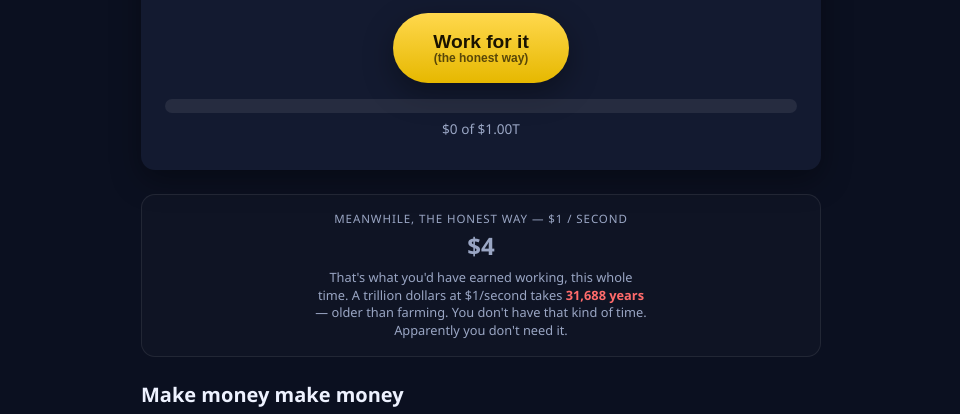
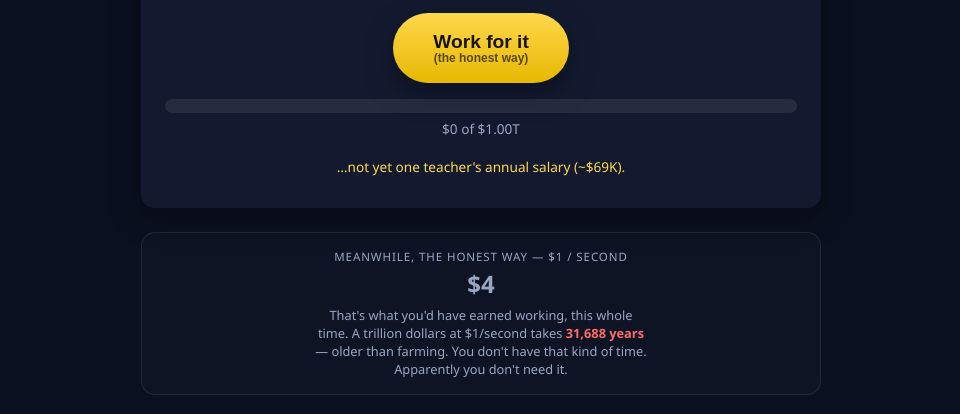
Before and after one commit to artjumble/trillionair, a plain HTML site: page index.html in a window 1280 px wide. Shown: the part 363-777 px from the top of the page, without its empty margins (159-1119 px from the left). Drawn offline with Linux system fonts and the light colour scheme.

Commit message:
feat: wealth-comparison annotation
Translate the abstract pile into human terms: a live line under the money
number showing roughly how many average U.S. teachers (~$69K/yr, stated
transparently) the fortune could pay for a year. Below one salary it stings
with "…not yet one teacher's annual salary"; above, it counts up (singular
/plural handled).

Verified in-browser: not-yet / 1 teacher / 2 teachers branches all correct,
$1T resolves to 14,492,753 teachers, no console errors.

Co-Authored-By: Claude Opus 4.8 <noreply@anthropic.com>

```diff
--- a/css/style.css
+++ b/css/style.css
@@ -240,6 +240,14 @@ body {
 .gen__buy-label { font-size: 0.7rem; text-transform: uppercase; letter-spacing: 0.08em; opacity: 0.8; }
 .gen__cost { font-size: 1rem; font-variant-numeric: tabular-nums; }
 
+.comparison {
+  text-align: center;
+  font-size: 0.85rem;
+  color: var(--accent);
+  margin-top: 0.2rem;
+  min-height: 1.2em;
+}
+
 .footer { text-align: center; }
 .footer__note { color: var(--ink-dim); font-size: 0.85rem; }
 
--- a/index.html
+++ b/index.html
@@ -29,6 +29,8 @@
         <div class="goal__bar"><div id="goal-fill" class="goal__fill"></div></div>
         <div id="goal-label" class="goal__label">$0 of $1.00T</div>
       </div>
+
+      <div id="comparison" class="comparison"></div>
     </section>
 
     <section class="honest-panel">
--- a/js/ui.js
+++ b/js/ui.js
@@ -2,9 +2,13 @@
 
 import { state, GOAL, addMoney, goalProgress, buyGenerator } from './state.js';
 import { generators, bulkCost, maxAffordable } from './generators.js';
-import { money } from './format.js';
+import { money, format, dec } from './format.js';
 
 const el = (id) => document.getElementById(id);
+
+// Average U.S. public school teacher salary (~$69K, NEA 2023-24). Shown transparently
+// so the comparison is an honest translation of the pile, not a hidden claim.
+const TEACHER_SALARY = 69000;
 
 // Cached references to each generator row's dynamic elements, built once.
 const genEls = {};
@@ -98,6 +102,16 @@ export function render() {
   // The honest-labor counter: $1 for every second played. It crawls while your wealth booms.
   el('honest-earned').textContent = money(Math.floor(state.playSeconds));
 
+  // Comparison annotation: translate the abstract pile into people you could pay.
+  const perTeacher = dec(TEACHER_SALARY);
+  if (state.money.lt(perTeacher)) {
+    el('comparison').textContent = "…not yet one teacher's annual salary (~$69K).";
+  } else {
+    const teachers = state.money.div(perTeacher).floor();
+    const label = teachers.eq(1) ? '1 teacher' : `${format(teachers)} teachers`;
+    el('comparison').textContent = `≈ paying ${label} for a year (~$69K each)`;
+  }
+
   for (const g of generators) {
     const refs = genEls[g.id];
     if (!refs) continue;
```
Also changed, not shown: 2 other files.
